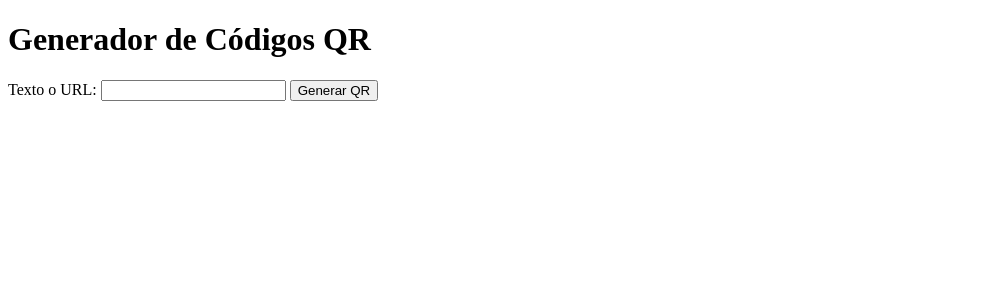
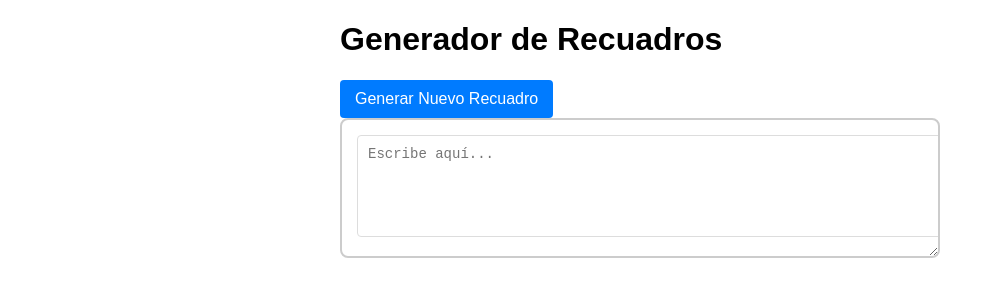
Before and after one commit to jvsierras/QR-Generador, a plain HTML site: page index.html in a window 1280 px wide. Shown: the whole page, without its empty margins (0-995 px from the left). Drawn offline with Linux system fonts and the light colour scheme.

Commit message:
Update index.html

```diff
--- a/index.html
+++ b/index.html
@@ -1,26 +1,85 @@
 <!DOCTYPE html>
-<html lang="en">
+<html lang="es">
 <head>
     <meta charset="UTF-8">
     <meta name="viewport" content="width=device-width, initial-scale=1.0">
-    <title>QR Code Generator</title>
+    <title>Generador de Recuadros</title>
+    <style>
+        body {
+            font-family: Arial, sans-serif;
+            margin: 20px;
+        }
+
+        .container {
+            max-width: 600px;
+            margin: 0 auto;
+        }
+
+        .box {
+            border: 2px solid #ccc;
+            border-radius: 8px;
+            padding: 15px;
+            margin-bottom: 15px;
+            min-height: 100px;
+            resize: vertical; /* Permite al usuario ajustar manualmente el tamaño */
+            overflow: auto; /* Asegura que el contenido no se desborde */
+        }
+
+        textarea {
+            width: 100%;
+            min-height: 80px;
+            resize: none; /* Desactiva el redimensionamiento manual del textarea */
+            border: 1px solid #ddd;
+            border-radius: 4px;
+            padding: 10px;
+            font-size: 14px;
+        }
+
+        button {
+            background-color: #007bff;
+            color: white;
+            border: none;
+            padding: 10px 15px;
+            border-radius: 4px;
+            cursor: pointer;
+            font-size: 16px;
+        }
+
+        button:hover {
+            background-color: #0056b3;
+        }
+    </style>
 </head>
 <body>
-    <h1>Generador de Códigos QR</h1>
-    <form id="qrForm">
-        <label for="data">Texto o URL:</label>
-        <input type="text" id="data" name="data" required>
-        <button type="submit">Generar QR</button>
-    </form>
-    <div id="result"></div>
+    <div class="container">
+        <h1>Generador de Recuadros</h1>
+        <button id="newBoxButton">Generar Nuevo Recuadro</button>
+        <div id="boxesContainer"></div>
+    </div>
 
     <script>
-        document.getElementById('qrForm').addEventListener('submit', function (e) {
-            e.preventDefault();
-            const data = document.getElementById('data').value;
-            const url = `https://api.qrserver.com/v1/create-qr-code/?size=200x200&data=${encodeURIComponent(data)}`;
-            document.getElementById('result').innerHTML = `<img src="${url}" alt="QR Code">`;
-        });
+        // Función para crear un nuevo recuadro
+        function createNewBox() {
+            // Crear el contenedor del recuadro
+            const box = document.createElement('div');
+            box.className = 'box';
+
+            // Crear el textarea dentro del recuadro
+            const textarea = document.createElement('textarea');
+            textarea.placeholder = 'Escribe aquí...';
+
+            // Agregar el textarea al recuadro
+            box.appendChild(textarea);
+
+            // Agregar el recuadro al contenedor principal
+            document.getElementById('boxesContainer').appendChild(box);
+        }
+
+        // Evento para el botón "Generar Nuevo Recuadro"
+        document.getElementById('newBoxButton').addEventListener('click', createNewBox);
+
+        // Generar un recuadro inicial al cargar la página
+        window.onload = createNewBox;
     </script>
 </body>
 </html>
```
